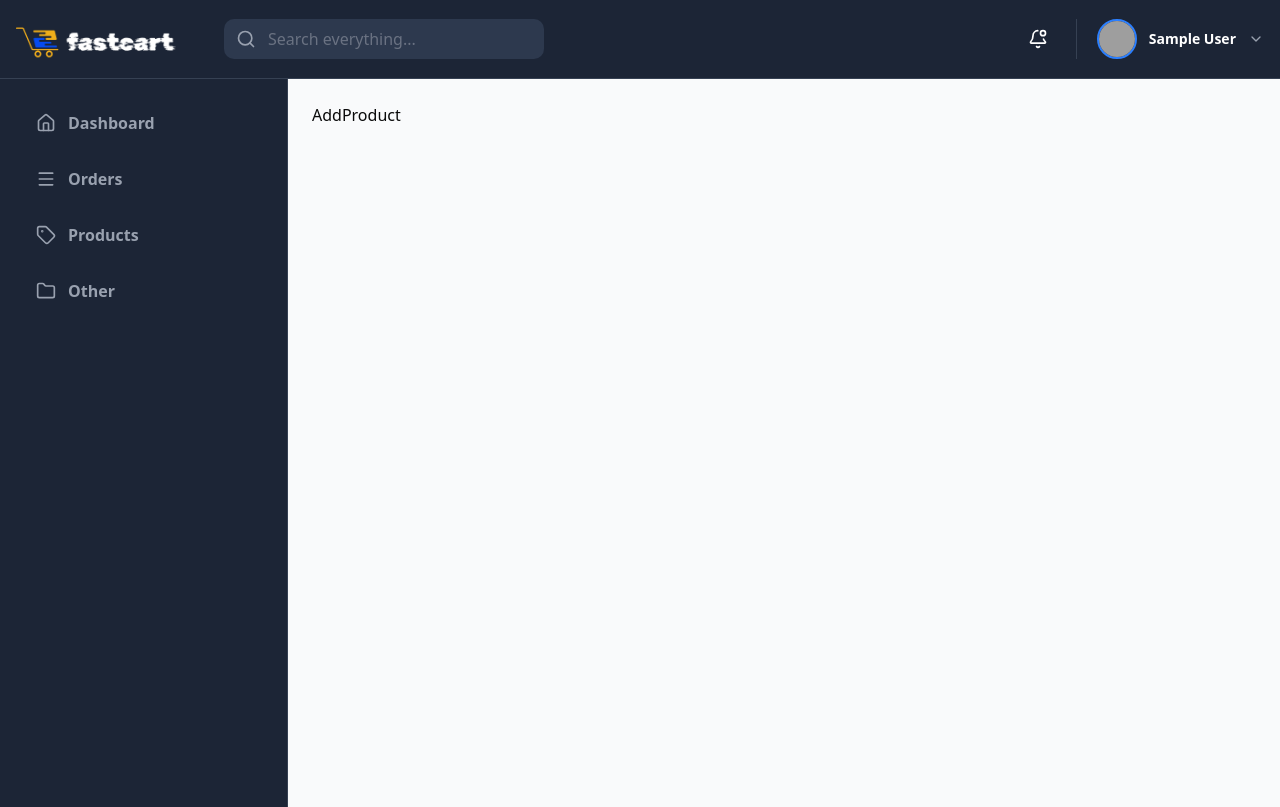
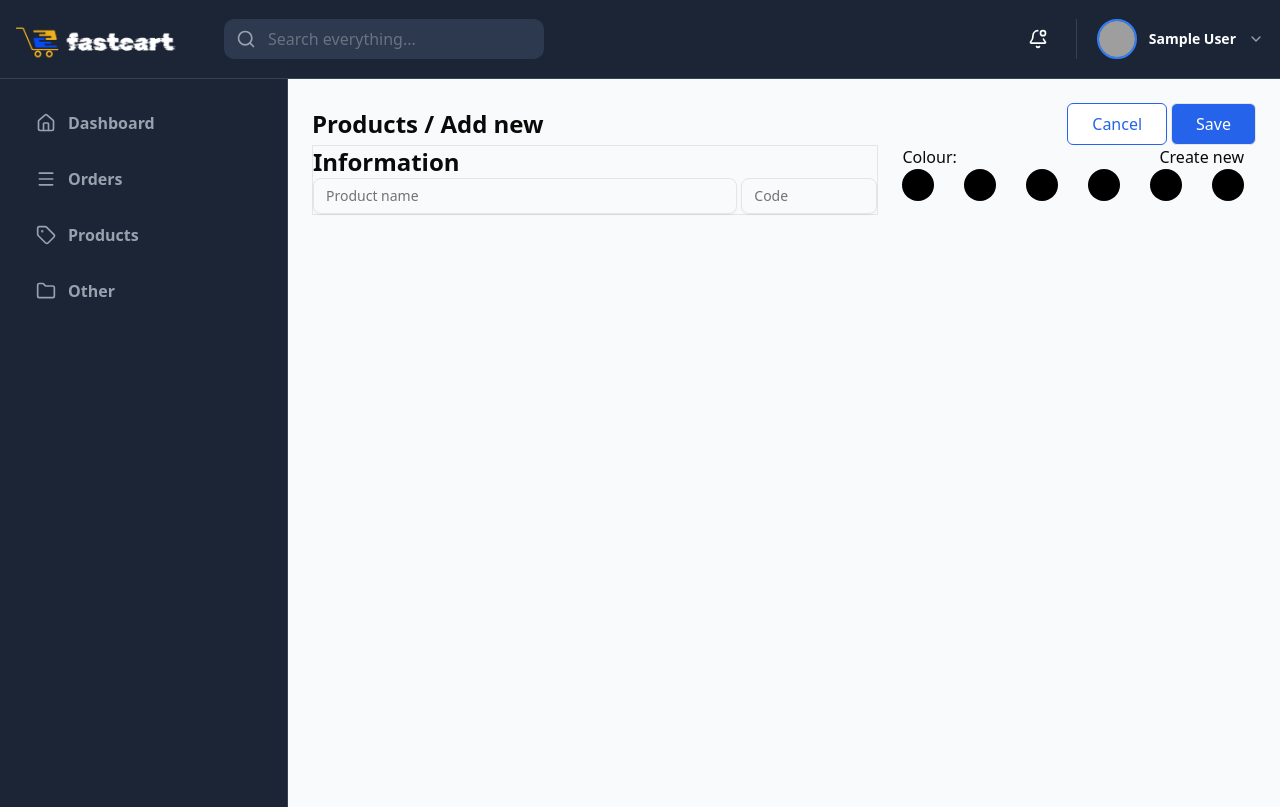
Before and after one commit to Abubakr9423/fasct-card-admin-page-, a React (Vite) app: page /addproducts in a window 1280 px wide. Built offline with nearby package versions, Linux system fonts and the light colour scheme; sample sign-in values are in the browser's storage; grey boxes are pictures that could not be loaded.

Commit message:
desing AddProduct

```diff
--- a/src/pages/AddProduct.tsx
+++ b/src/pages/AddProduct.tsx
@@ -1,7 +1,41 @@
+import { Input } from "@/components/ui/input"
 
 const AddProduct = () => {
   return (
-    <div>AddProduct</div>
+    <main>
+      <div className="flex items-center justify-between">
+        <h1 className="text-2xl font-bold">Products / Add new</h1>
+        <div className="flex gap-1">
+          <button className="px-6 py-2 bg-white border-[#2563EB] border text-[#2563EB] rounded-sm">Cancel</button>
+          <button className="px-6 py-2 bg-[#2563EB] border text-white rounded-sm">Save</button>
+        </div>
+      </div>
+      <section className="flex items-start gap-3">
+        <aside className="w-[60%] border">
+          <h1 className="text-2xl font-semibold">Information</h1>
+          <div className="flex items-center  gap-1">
+            <Input className="w-200" placeholder="Product name" type="text" />
+            <Input className="w-60" placeholder="Code" type="text" />
+          </div>
+        </aside>
+        <aside className=" w-[40%] px-3">
+          <div className="rounded-sm ">
+            <div className="flex items-center justify-between gap-1">
+              <h1>Colour:</h1>
+              <h1>Create new</h1>
+            </div>
+            <div className="flex justify-between">
+              <div className="bg-black rounded-full w-8 h-8"></div>
+              <div className="bg-black rounded-full w-8 h-8"></div>
+              <div className="bg-black rounded-full w-8 h-8"></div>
+              <div className="bg-black rounded-full w-8 h-8"></div>
+              <div className="bg-black rounded-full w-8 h-8"></div>
+              <div className="bg-black rounded-full w-8 h-8"></div>
+            </div>
+          </div>
+        </aside>
+      </section>
+    </main>
   )
 }
 
```
